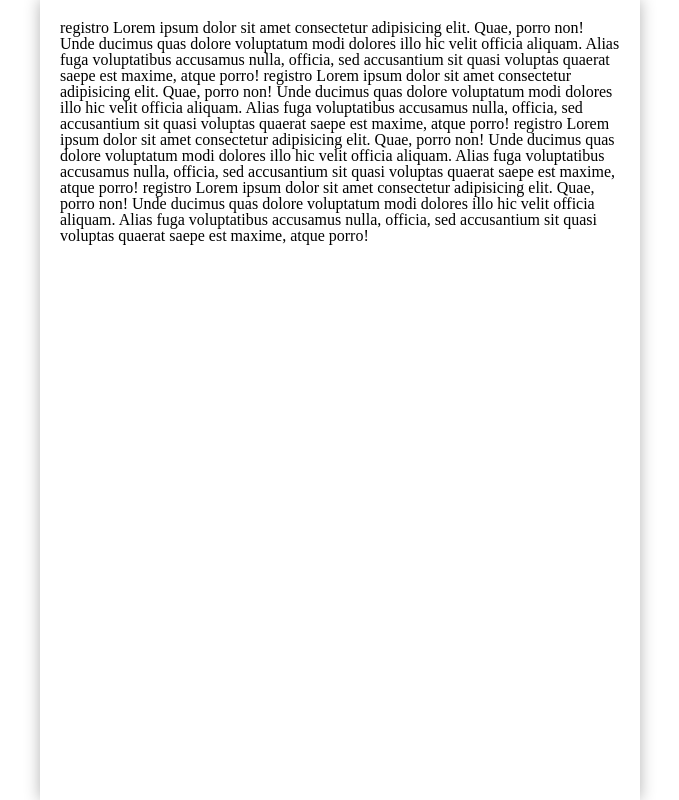
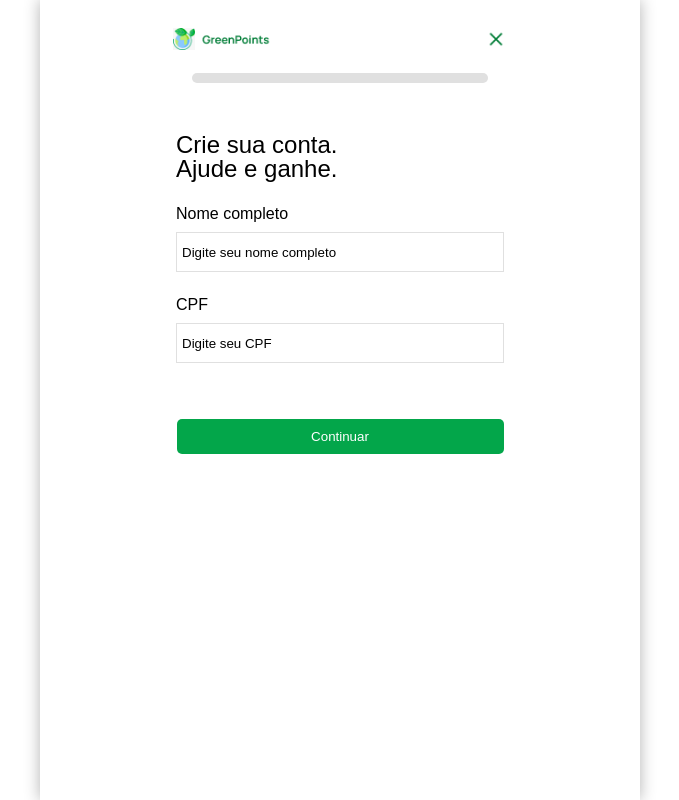
Before and after one commit to luanerdy/greenpoints, a React (Vite) app: page /individual-register in a window 1280 px wide. Shown: the whole page, without its empty margins (300-979 px from the left). Built offline with nearby package versions, Linux system fonts and the light colour scheme.

Commit message:
feat: individual register done

```diff
--- /dev/null
+++ b/src/@types/payloadsTypes.ts
@@ -0,0 +1,6 @@
+export interface SignupIndividualPayload {
+  name: string;
+  cpf: string;
+  email: string;
+  password: string;
+};
--- a/src/assets/Routes/Routes.tsx
+++ b/src/assets/Routes/Routes.tsx
@@ -1,7 +1,7 @@
 import {Routes, Route, BrowserRouter as Router} from 'react-router-dom'
 import { CompanyProfile } from '../../pages/company profile'
 import { Home } from '../../pages/home/index'
-import { IndividualsRegister } from '../../pages/individual-register'
+import { SignUp } from '../../pages/signUp'
 
 export const Main = ()=>{
     return (
@@ -9,7 +9,7 @@ export const Main = ()=>{
            <Routes>
                <Route path='/' element={<Home title='Toto' description='Marquinhos é legal' />} />
                <Route path='/Company_profile' element={ <CompanyProfile/> }/>
-               <Route path='/individual-register' element={ <IndividualsRegister/> }/>
+               <Route path='/individual-register' element={ <SignUp/> }/>
            </Routes>
        </Router>
     )
--- a/src/components/btn/index.tsx
+++ b/src/components/btn/index.tsx
@@ -3,7 +3,7 @@ import { StyleBtn } from "./styles";
 export const Btn = (props: any) => {
   return (
     <>
-      <StyleBtn>{props.text}</StyleBtn>
+      <StyleBtn {...props}>{props.text}</StyleBtn>
     </>
   );
 };
--- a/src/components/btn/styles.ts
+++ b/src/components/btn/styles.ts
@@ -1,7 +1,7 @@
 import styled from "styled-components";
 
 const StyleBtn = styled.button`
-  background-color: var(--primary);
+  background-color: var(--color-Light-Button);
   color: white;
   width: 327px;
   height: 35px;
--- a/src/components/input/index.tsx
+++ b/src/components/input/index.tsx
@@ -3,7 +3,7 @@ import { Styleinput } from "./styles";
 export const Input = (props: any) => {
   return (
     <>
-      <Styleinput placeholder={props.text} type={props.type} />
+      <Styleinput {...props} />
     </>
   );
 };
--- a/src/pages/individual-register/index.tsx
+++ /dev/null
@@ -1,24 +0,0 @@
-import { IndividualsRegisterStyles } from "./styles";
-
-export const IndividualsRegister = () => {
-  return (
-    <IndividualsRegisterStyles>
-      registro Lorem ipsum dolor sit amet consectetur adipisicing elit. Quae,
-      porro non! Unde ducimus quas dolore voluptatum modi dolores illo hic velit
-      officia aliquam. Alias fuga voluptatibus accusamus nulla, officia, sed
-      accusantium sit quasi voluptas quaerat saepe est maxime, atque porro!
-      registro Lorem ipsum dolor sit amet consectetur adipisicing elit. Quae,
-      porro non! Unde ducimus quas dolore voluptatum modi dolores illo hic velit
-      officia aliquam. Alias fuga voluptatibus accusamus nulla, officia, sed
-      accusantium sit quasi voluptas quaerat saepe est maxime, atque porro!
-      registro Lorem ipsum dolor sit amet consectetur adipisicing elit. Quae,
-      porro non! Unde ducimus quas dolore voluptatum modi dolores illo hic velit
-      officia aliquam. Alias fuga voluptatibus accusamus nulla, officia, sed
-      accusantium sit quasi voluptas quaerat saepe est maxime, atque porro!
-      registro Lorem ipsum dolor sit amet consectetur adipisicing elit. Quae,
-      porro non! Unde ducimus quas dolore voluptatum modi dolores illo hic velit
-      officia aliquam. Alias fuga voluptatibus accusamus nulla, officia, sed
-      accusantium sit quasi voluptas quaerat saepe est maxime, atque porro!
-    </IndividualsRegisterStyles>
-  );
-};
--- a/src/pages/individual-register/styles.ts
+++ /dev/null
@@ -1,5 +0,0 @@
-import styled from "styled-components";
-
-export const IndividualsRegisterStyles = styled.div`
-
-`;
--- a/src/pages/signUp/index.tsx
+++ b/src/pages/signUp/index.tsx
@@ -1,5 +1,6 @@
 import { Input } from "../../components/input";
-
+import logo from "../../assets/imgs/logoText.png";
+import close from "../../assets/imgs/Close.png";
 import {
   SignUpField,
   Header,
@@ -9,14 +10,60 @@ import {
   Checkbox,
 } from "./styles";
 import { Btn } from "../../components/btn";
+import { FormEvent, useLayoutEffect, useState } from "react";
+import { signupIndivudual } from "../../services/individualsApi";
 
 export const SignUp = () => {
+  const [step, setStep] = useState(1);
+  const [fields, setFields] = useState({
+    name: "",
+    cpf: "",
+    email: "",
+    password: "",
+  });
+
+  const handleContinue = (e: MouseEvent) => {
+    e.preventDefault();
+    if(fields.cpf.length === 14 && fields.name.length > 0)
+      setStep(2);
+  };
+
+  const adjustCpf = (cpf: string) => {
+    const len = cpf.length;
+    const digit = cpf[len - 1];
+
+    if((len === 4 || len === 8) && digit !== '.') {
+      return `${cpf.slice(0, len - 1)}.${digit}`;
+    }
+
+    if(len === 12 && digit !== '-') {
+      return `${cpf.slice(0, len - 1)}-${digit}`;
+    }
+
+    return cpf;
+  }
+
+  const handleSubmit = async (e: FormEvent) => {
+    e.preventDefault();
+    const response = await signupIndivudual(fields);
+    console.log(response);
+  };
+
+  const handleInputChange = (name: string, value: string) => {
+    if(name === 'cpf') value = adjustCpf(value);
+
+    setFields({
+      ...fields,
+      [name]: value,
+    });
+  };
+
   return (
     <>
-      <SignUpField>
+      <SignUpField autoComplete="off" onSubmit={handleSubmit}>
         <Header>
-          <h3>sadijasdiamsd</h3>
-          <h3>asdasdasdasdasd</h3>
+          <img src={logo} alt="Logo" />
+          <img src={close} alt="Close Button" />
         </Header>
 
         <MainContent>
@@ -24,23 +71,86 @@ export const SignUp = () => {
           <h1>Crie sua conta.</h1>
           <h1>Ajude e ganhe.</h1>
 
+          {
+            {
+              1: (
+                <fieldset>
                   <Field>
-            <h2>Email</h2>
-            <Input text="Email" type="email" />
+                    <h2>Nome completo</h2>
+                    <Input
+                      value={fields.name}
+                      name="name"
+                      onChange={(e: any) =>
+                        handleInputChange(e.target.name, e.target.value)
+                      }
+                      type="text"
+                      placeholder="Digite seu nome completo"
+                      autocomplete="off"
+                    />
+                  </Field>
+
+                  <Field>
+                    <h2>CPF</h2>
+                    <Input
+                      value={fields.cpf}
+                      name="cpf"
+                      onChange={(e: any) =>
+                        handleInputChange(e.target.name, e.target.value)
+                      }
+                      type="text"
+                      placeholder="Digite seu CPF"
+                      autocomplete="off"
+                      maxLength={14}
+                      minLength={14}
+                    />
+                  </Field>
+                </fieldset>
+              ),
+              2: (
+                <fieldset>
+                  <Field>
+                    <h2>Email de cadastro</h2>
+                    <Input
+                      value={fields.email}
+                      name="email"
+                      onChange={(e: any) =>
+                        handleInputChange(e.target.name, e.target.value)
+                      }
+                      type="email"
+                      placeholder="Digite seu email"
+                    />
                   </Field>
 
                   <Field>
                     <h2>Senha</h2>
-            <Input text="Senha" type="password" />
+                    <Input
+                      value={fields.password}
+                      name="password"
+                      onChange={(e: any) =>
+                        handleInputChange(e.target.name, e.target.value)
+                      }
+                      type="password"
+                      placeholder="Digite sua senha"
+                      minLength={6}
+                    />
                   </Field>
 
                   <Checkbox>
-            <input type="checkbox" />
+                    <input type="checkbox" required />
                     <h2>Aceito os Termos de Uso e Política de Privacidade.</h2>
                   </Checkbox>
+                </fieldset>
+              ),
+            }[step]
+          }
         </MainContent>
 
-        <Btn text="Cadastrar" />
+        {
+          {
+            1: <Btn text="Continuar" type="button" onClick={handleContinue} />,
+            2: <Btn text="Cadastrar" type="submit" />,
+          }[step]
+        }
       </SignUpField>
     </>
   );
--- a/src/pages/signUp/styles.ts
+++ b/src/pages/signUp/styles.ts
@@ -1,8 +1,8 @@
 import styled from "styled-components";
 
-const SignUpField = styled.div`
+const SignUpField = styled.form`
   font-family: "Monrope", sans-serif;
-  height: 100vh;
+  /* height: 100vh; */
   display: grid;
   padding: 0.5em;
   grid-template-rows: 5% 80% 10%;
--- a/src/services/individualsApi.ts
+++ b/src/services/individualsApi.ts
@@ -0,0 +1,13 @@
+import axios from "axios";
+import { SignupIndividualPayload } from "../@types/payloadsTypes";
+
+export const signupIndivudual = async (payload: SignupIndividualPayload) => {
+  const data = {
+    individual_name: payload.name,
+    individual_cpf: payload.cpf,
+    individual_email: payload.email,
+    individual_password: payload.password,
+  }
+  const response = await axios.post(`${import.meta.env.VITE_API_URL}/individuals/register`, data);
+  return response.data;
+};
```
Also changed, not shown: 1 other file (tests, documents, lock files or other folders). Lines whose indentation alone changed are shown as unchanged.
